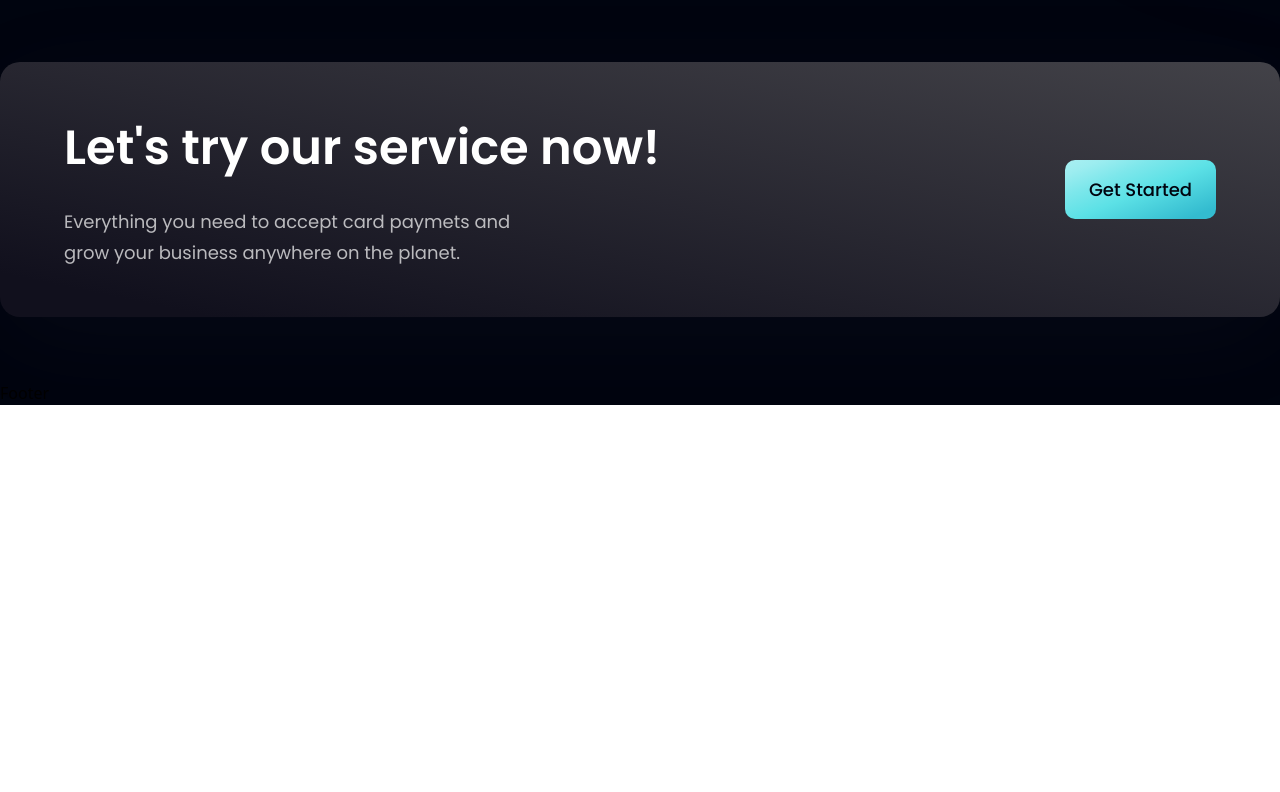
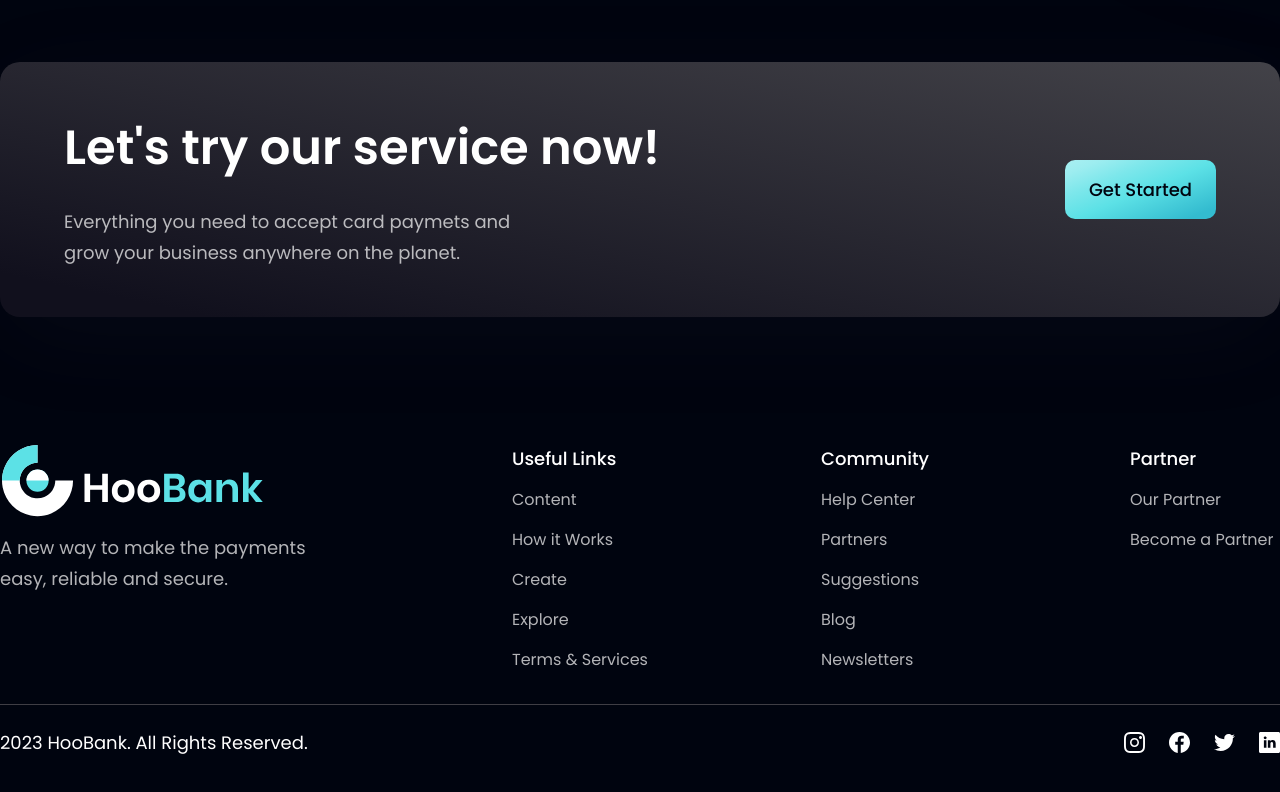
Before and after one commit to djcade32/bank-website, a React (Create React App) app: page / in a window 1280 px wide. Shown: the part 3706-4498 px from the top of the page. Before the commit the page ends 4111 px from the top, so only its background shows below. Built offline with nearby package versions, Linux system fonts and the light colour scheme.

Commit message:
Footer section is complete

```diff
--- a/src/components/Footer.js
+++ b/src/components/Footer.js
@@ -1,7 +1,60 @@
 import React from "react";
+import styles from "../styles";
+import { logo } from "../assets";
+import { footerLinks, socialMedia } from "../constants";
 
 const Footer = () => {
-  return <div>Footer</div>;
+  return (
+    <section className={`${styles.flexCenter} ${styles.paddingY} flex-col`}>
+      <div className={`${styles.flexStart} md:flex-row flex-col mb-8 w-full`}>
+        <div className="flex-1 flex flex-col justify-start">
+          <img src={logo} alt="hoobank" className="w-[266px] h-[72px] object-contain" />
+          <p className={`${styles.paragraph} mt-4 max-w-[310px]`}>
+            A new way to make the payments easy, reliable and secure.
+          </p>
+        </div>
+        <div className="flex w-full flex-row justify-between flex-wrap md:mt-0 mt-10 flex-[1.5]">
+          {footerLinks.map((footerLinks) => (
+            <div className="flex flex-col ss:my-0 my-4 min-w-[150px]">
+              <h4 className="font-poppins font-medium text-[18px] leading-[27px] text-white">
+                {footerLinks.title}
+              </h4>
+              <ul className="list-none mt-4">
+                {footerLinks.links.map((link, index) => (
+                  <li
+                    key={link.name}
+                    className={`${
+                      index !== footerLinks.links.length - 1 ? "mb-4" : "mb-0"
+                    } font-poppins font-normal text-[16px] leading-[24px] text-dimWhite hover:text-secondary cursor-pointer`}
+                  >
+                    {link.name}
+                  </li>
+                ))}
+              </ul>
+            </div>
+          ))}
+        </div>
+      </div>
+
+      <div className="w-full flex justify-between items-center md:flex-row flex-col pt-6 border-t-[1px] border-t-[#3f3E45]">
+        <p className="font-poppins font-normal text-center text-[18px] leading-[27px] text-white">
+          2023 HooBank. All Rights Reserved.
+        </p>
+        <div className="flex flex-row md:mt-0 mt-6">
+          {socialMedia.map((social, index) => (
+            <img
+              src={social.icon}
+              alt={social.id}
+              key={social.id}
+              className={`${
+                index !== socialMedia.length - 1 ? "mr-6" : "mr-0"
+              } w-[21px] h-[21px] object-contain cursor-pointer`}
+            />
+          ))}
+        </div>
+      </div>
+    </section>
+  );
 };
 
 export default Footer;
```
